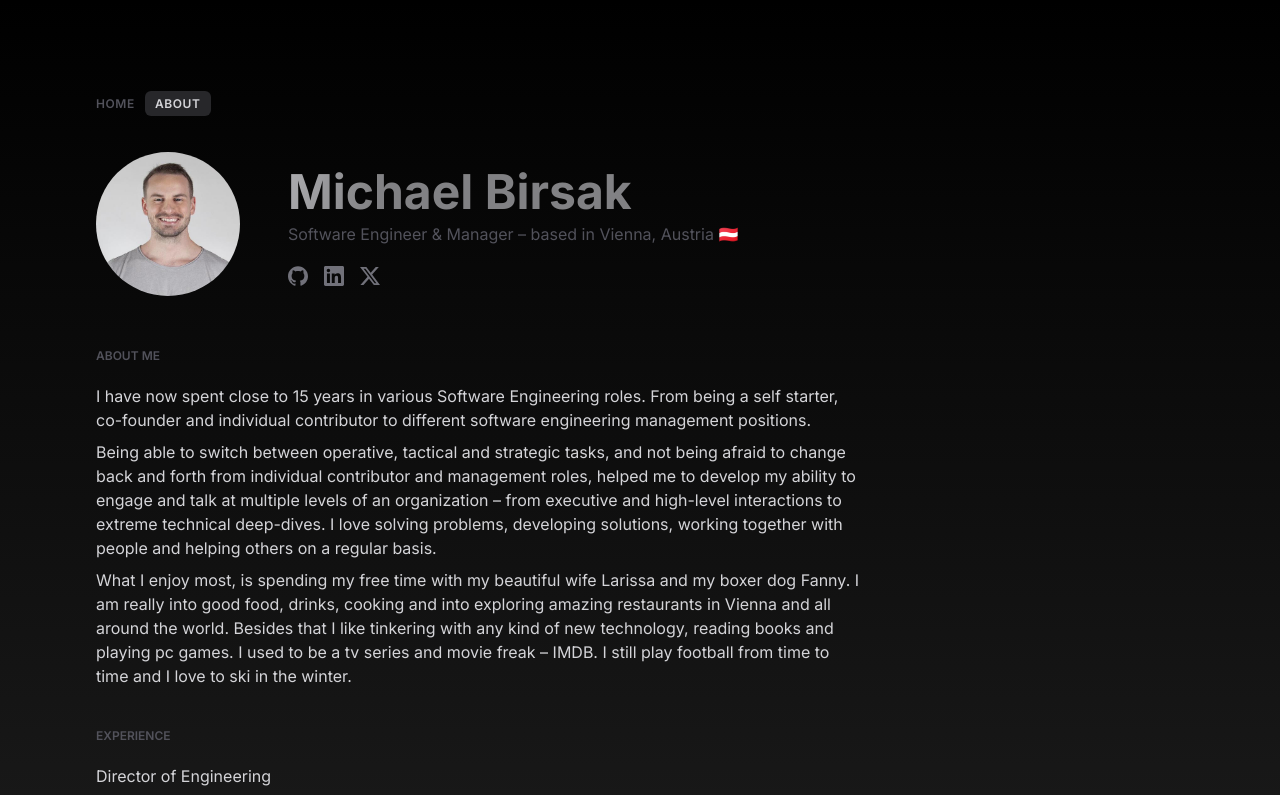
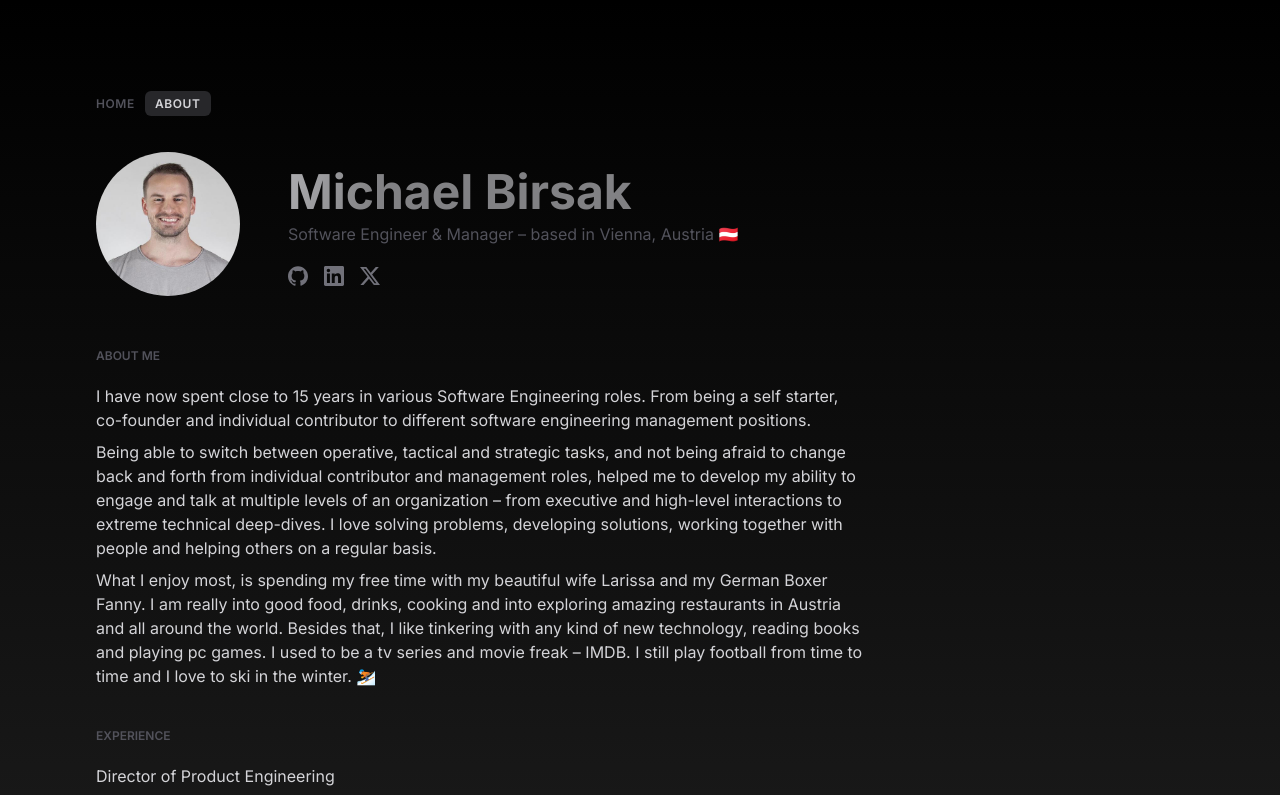
Before and after one commit to birsi/birsak.net, a Next.js app: page /about in a window 1280 px wide. Shown: the top 795 px of the page. Built offline with nearby package versions, Linux system fonts and the light colour scheme.

Commit message:
Update text and content

```diff
--- a/app/about/page.jsx
+++ b/app/about/page.jsx
@@ -79,9 +79,9 @@ export default function About() {
       </p>
       <p className="pb-5">
         What I enjoy most, is spending my free time with my beautiful wife
-        Larissa and my boxer dog Fanny. I am really into good food, drinks,
-        cooking and into exploring amazing restaurants in Vienna and all around
-        the world. Besides that I like tinkering with any kind of new
+        Larissa and my German Boxer Fanny. I am really into good food, drinks,
+        cooking and into exploring amazing restaurants in Austria and all around
+        the world. Besides that, I like tinkering with any kind of new
         technology, reading books and playing pc games. I used to be a tv series
         and movie freak –{" "}
         <a
@@ -92,12 +92,12 @@ export default function About() {
           IMDB
         </a>
         . I still play football from time to time and I love to ski in the
-        winter.
+        winter. ⛷️
       </p>
       <h2>Experience</h2>
       <ul className="pb-5">
         <li className="mb-3">
-          <div>Director of Engineering</div>
+          <div>Director of Product Engineering</div>
           <a
             href="https://www.bitpanda.com"
             target="_blank"
@@ -166,7 +166,7 @@ export default function About() {
           );
         })}
       </ul>
-      <h2>Tech I worked with</h2>
+      <h2>I worked with</h2>
       <ul>
         {tech.map((value, index, arr) => {
           return (
--- a/app/page.jsx
+++ b/app/page.jsx
@@ -6,7 +6,8 @@ export default function Home() {
       <h2>Hello!</h2>
       <p className="pb-5">
         I&apos;m Michael and I&apos;m a Software Engineer at heart. I&apos;m{" "}
-        <span className="font-semibold">Director of Engineering</span> at{" "}
+        <span className="font-semibold">Director of Product Engineering</span>{" "}
+        at{" "}
         <a
           href="https://www.bitpanda.com/en"
           target="_blank"
@@ -15,7 +16,7 @@ export default function Home() {
           Bitpanda <OpenInNewTabIcon />
         </a>
         , where my teams build business critical applications and services for
-        our Operations & Financial Crime Prevention departments. I love to build
+        our Operations & Compliance (AFC/AML) departments. I love to build
         teams, get high-quality products to market and build companies up for
         success! Though people say I seem happiest when I can get my hands
         dirty, build and create things and simply get things done.
```
